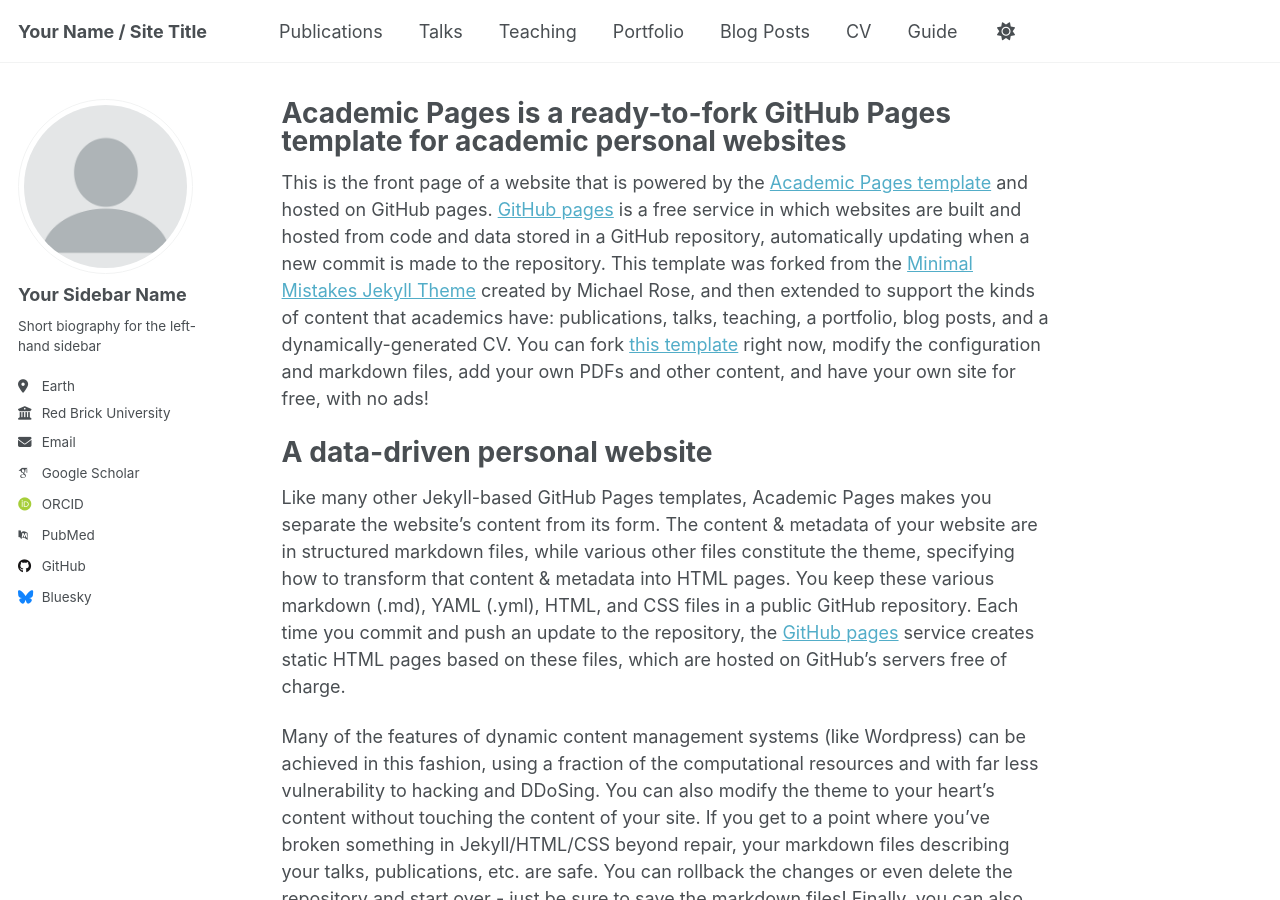
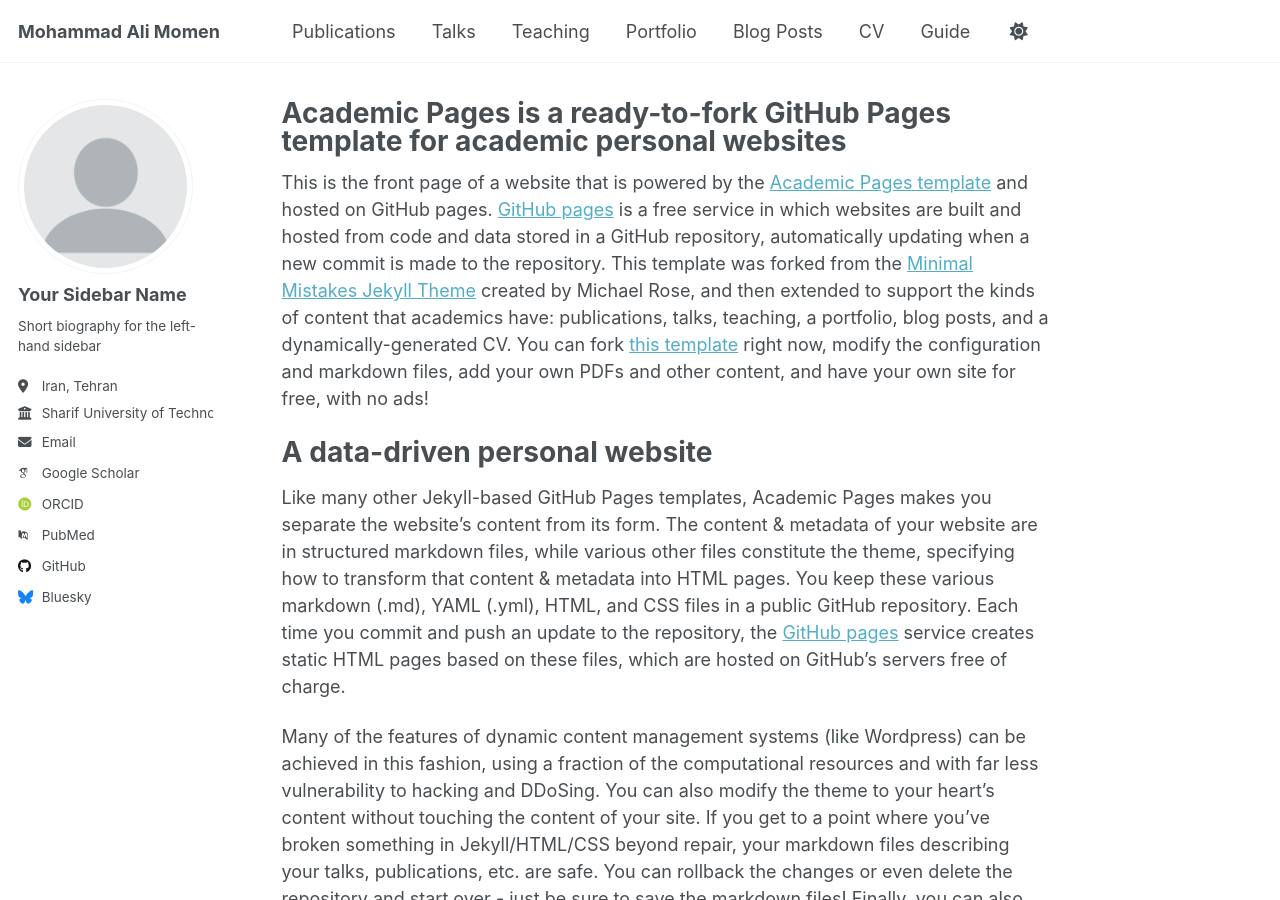
Before and after one commit to mamomen1996/mamomen1996.github.io, a Jekyll site: the page built from _pages/about.md, in a window 1280 px wide and 900 px high. Built offline with Jekyll 4.4.1, drawn with Linux system fonts in a browser that asks for light colours; some web fonts are replaced.

Commit message:
Update _config.yml

```diff
--- a/_config.yml
+++ b/_config.yml
@@ -9,13 +9,13 @@
 # Basic Site Settings
 locale                   : "en-US"
 site_theme               : "default"
-title                    : "Your Name / Site Title"
+title                    : "Mohammad Ali Momen"
 title_separator          : "-"
 name                     : &name "Your Name"
-description              : &description "personal description"
-url                      : https://academicpages.github.io # the base hostname & protocol for your site e.g. "https://[your GitHub username].github.io"
+description              : &description "This is my personal website"
+url                      : https://mamomen1996.github.io # the base hostname & protocol for your site e.g. "https://[your GitHub username].github.io"
 baseurl                  : "" # the subpath of your site, e.g. "/blog"
-repository               : "academicpages/academicpages.github.io"
+repository               : "mamomen1996/mamomen1996.github.io"
 
 # Site Author - The following control what appear as part of the author content on the side bar.
 #               If a field is blank the icon and link will not appear, otherwise it will be shown.
@@ -26,16 +26,16 @@
   name             : "Your Sidebar Name"
   pronouns         : # example: "she/her"
   bio              : "Short biography for the left-hand sidebar"
-  location         : "Earth"
-  employer         : "Red Brick University"
+  location         : "Iran, Tehran"
+  employer         : "Sharif University of Technology"
   uri              : # URL
-  email            : "none@example.org"
+  email            : "mamomen1996@gmail.com"
 
   # Academic websites
   arxiv            : # URL - Update with the correct link to your profile
   googlescholar    : "https://scholar.google.com/citations?user=PS_CX0AAAAAJ"
   impactstory      : # URL
-  orcid            : "http://orcid.org/yourorcidurl"
+  orcid            : "https://orcid.org/my-orcid?orcid=0009-0003-9316-568X"
   semantic         : # URL
   pubmed           : "https://www.ncbi.nlm.nih.gov/pubmed/?term=john+snow"
   researchgate     : # URL
@@ -45,7 +45,7 @@
   bitbucket        : # Username - Update with your username on the site
   codepen          : # Username
   dribbble         : # Username
-  github           : "academicpages"
+  github           : "mamomen1996"
   kaggle           : # Username
   stackoverflow    : # User number or user number and name (i.e., use "1" or "1/jeff-atwood")
 
```
